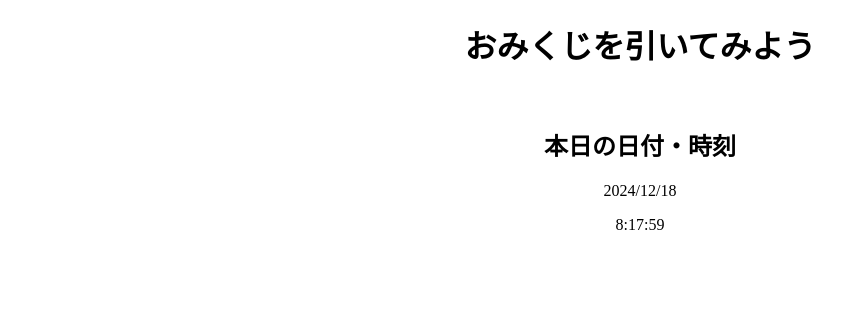
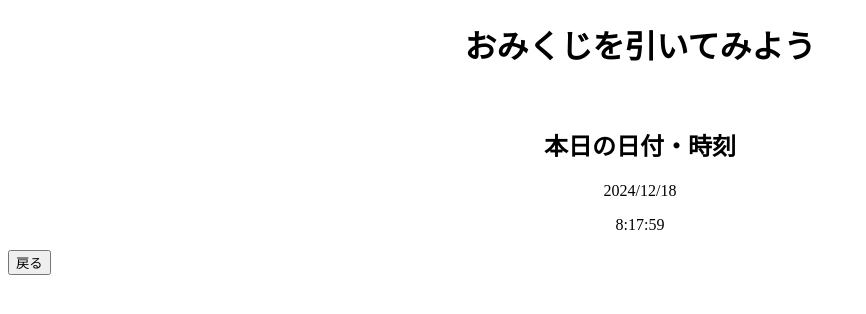
Before and after one commit to unicorn-phenex-RX-0/prefectures, a plain HTML site: page fortune.html in a window 1280 px wide. Shown: the whole page, without its empty margins (0-866 px from the left). Drawn offline with Linux system fonts and the light colour scheme.

Commit message:
Update fortune.html

```diff
--- a/fortune.html
+++ b/fortune.html
@@ -14,6 +14,7 @@
 <p id="date"></p>
 <p id="time"></p>
 </div>
+<button onclick="location.href='index.html'">戻る</button>
 <script src="time.js"></script>
 </body>
 </html>
```
